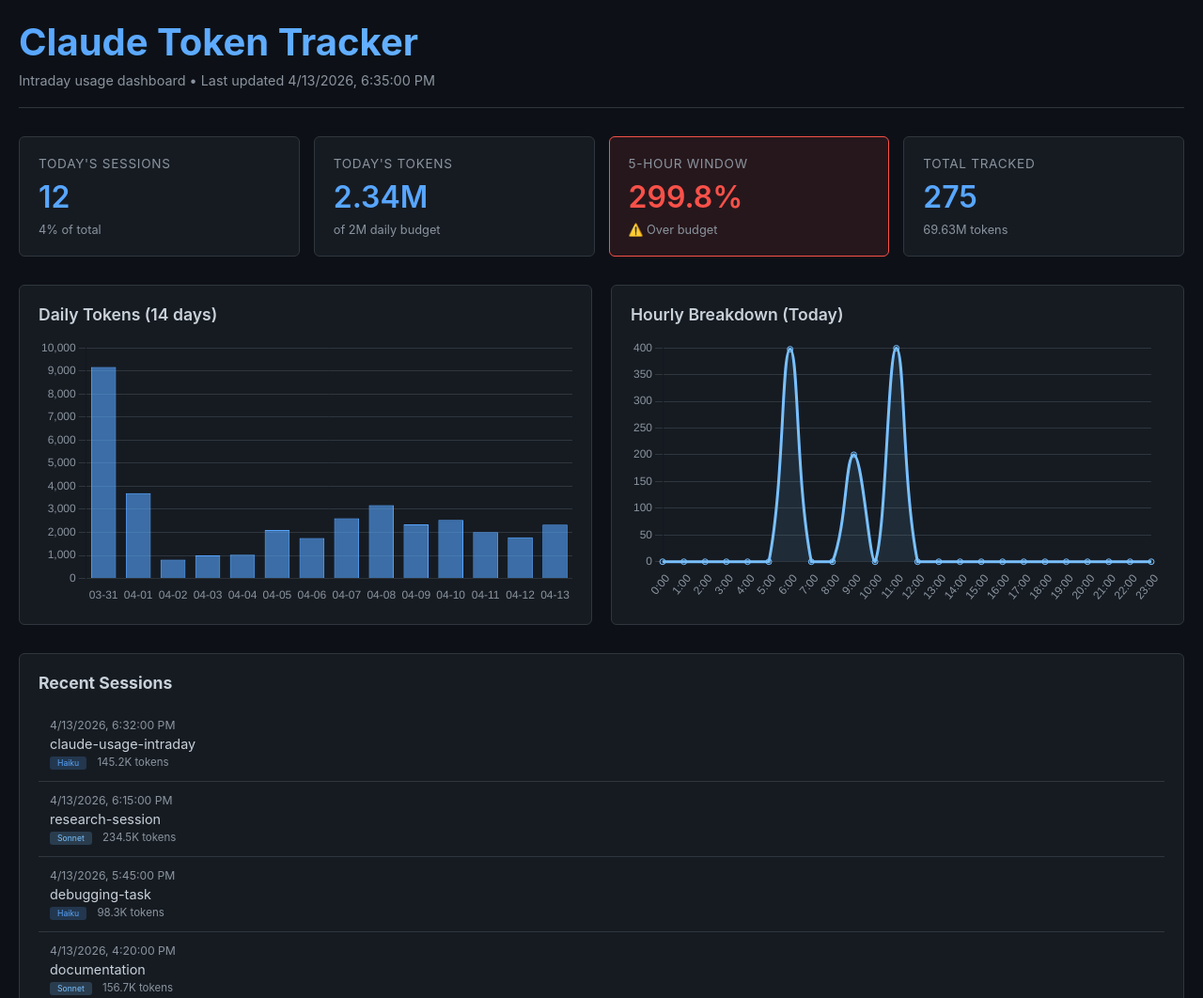
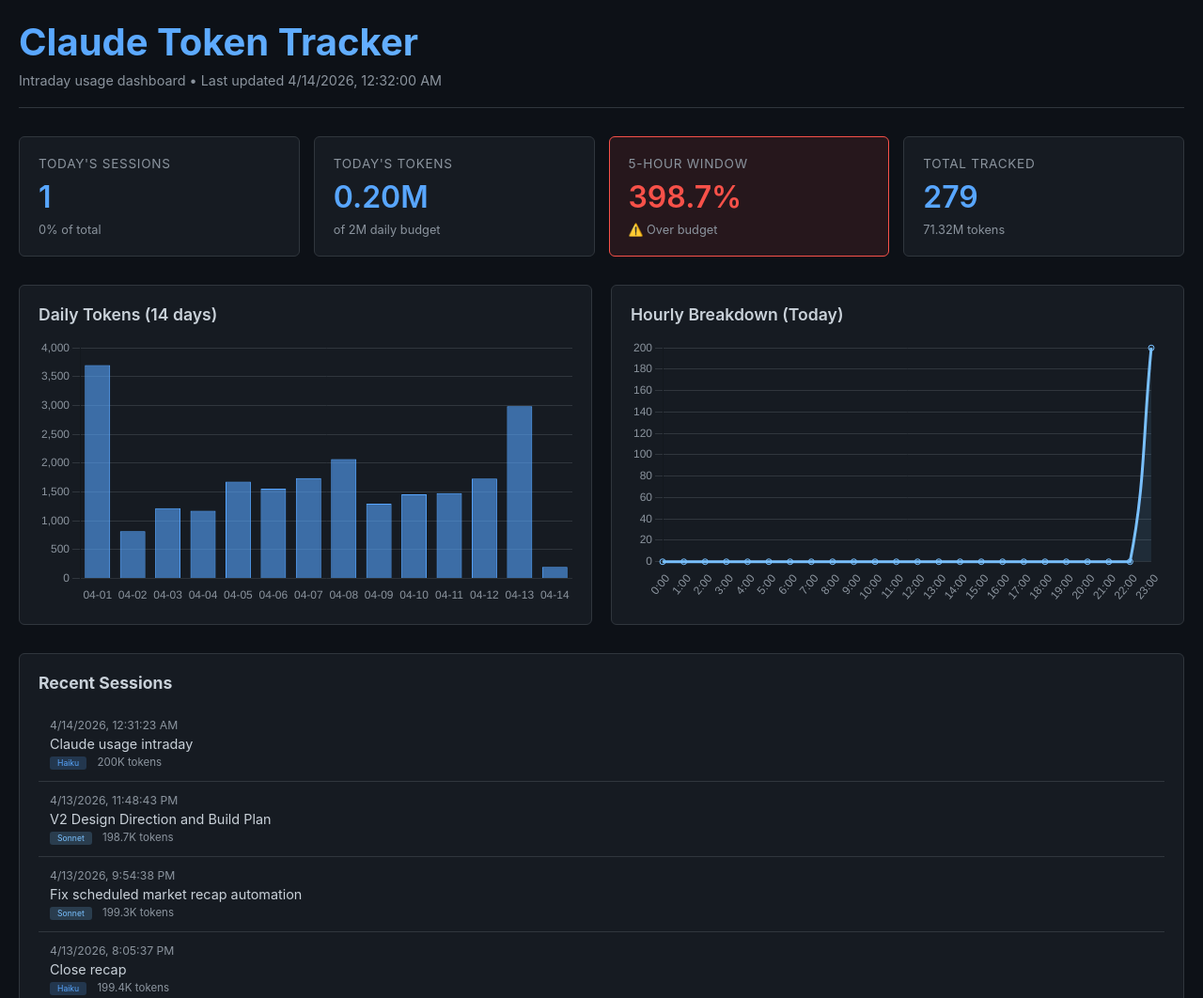
Before and after one commit to jay-commitsAI/claude-token-tracker, a website: page claude-dashboard.html in a window 1280 px wide. Shown: the top 1062 px of the page at 94% size. Drawn offline with nearby package versions, Linux system fonts and the light colour scheme.

Commit message:
Intraday 00:32 | 1 session | window:398.7%

```diff
--- a/claude-dashboard.html
+++ b/claude-dashboard.html
@@ -150,32 +150,32 @@
     <div class="container">
         <div class="header">
             <h1>Claude Token Tracker</h1>
-            <p>Intraday usage dashboard • Last updated <span id="generatedAt">--</span></p>
+            <p>Intraday usage dashboard • Last updated <span id="generatedAt">2026-04-14T00:32:00</span></p>
         </div>
 
         <div class="metrics-grid">
             <div class="metric-card">
                 <div class="metric-label">Today's Sessions</div>
-                <div class="metric-value" id="todaySessionCount">--</div>
-                <div class="metric-subtext" id="todaySessionsPercent">--</div>
+                <div class="metric-value" id="todaySessionCount">1</div>
+                <div class="metric-subtext" id="todaySessionsPercent">0% of total</div>
             </div>
 
             <div class="metric-card">
                 <div class="metric-label">Today's Tokens</div>
-                <div class="metric-value" id="todayTokens">--</div>
+                <div class="metric-value" id="todayTokens">0.20M</div>
                 <div class="metric-subtext">of 2M daily budget</div>
             </div>
 
             <div class="metric-card critical">
                 <div class="metric-label">5-Hour Window</div>
-                <div class="metric-value" id="windowPct">--</div>
-                <div class="metric-subtext" id="windowStatus">--</div>
+                <div class="metric-value" id="windowPct">398.7%</div>
+                <div class="metric-subtext" id="windowStatus">⚠️ Over budget</div>
             </div>
 
             <div class="metric-card">
                 <div class="metric-label">Total Tracked</div>
-                <div class="metric-value" id="totalSessions">--</div>
-                <div class="metric-subtext" id="totalTokens">--</div>
+                <div class="metric-value" id="totalSessions">279</div>
+                <div class="metric-subtext" id="totalTokens">71.32M tokens</div>
             </div>
         </div>
 
@@ -199,29 +199,30 @@
 
     <script>
         const DATA = {
-          generatedAt: "2026-04-13T18:35:00",
-          today: "2026-04-13",
-          todaySessionCount: 12,
-          todayTokens: 2340500,
-          totalSessions: 275,
-          totalTokens: 69626656,
-          windowTokens: 599523,
+          generatedAt: "2026-04-14T00:32:00",
+          today: "2026-04-14",
+          todaySessionCount: 1,
+          todayTokens: 200032,
+          totalSessions: 279,
+          totalTokens: 71315456,
+          windowTokens: 797402,
           windowBudget: 200000,
-          windowPct: 299.8,
-          dailyLabels: ["03-31", "04-01", "04-02", "04-03", "04-04", "04-05", "04-06", "04-07", "04-08", "04-09", "04-10", "04-11", "04-12", "04-13"],
-          dailySessions: [15, 15, 7, 9, 8, 14, 12, 16, 18, 12, 14, 10, 10, 12],
-          dailyTokensK: [9172.9, 3700.6, 820.6, 997.4, 1031.0, 2098.6, 1754.3, 2614.9, 3185.1, 2345.6, 2541.4, 2015.7, 1783.8, 2340.5],
-          hourlyTokensK: [0, 0, 0, 0, 0, 0, 397.5, 0, 0, 200.1, 0, 399.4, 0, 0, 0, 0, 0, 0, 0, 0, 0, 0, 0, 0],
+          windowPct: 398.7,
+          windowStartISO: "2026-04-13T19:31:23Z",
+          dailyLabels: ["04-01", "04-02", "04-03", "04-04", "04-05", "04-06", "04-07", "04-08", "04-09", "04-10", "04-11", "04-12", "04-13", "04-14"],
+          dailySessions: [15, 7, 9, 8, 14, 12, 16, 18, 12, 14, 10, 10, 15, 1],
+          dailyTokensK: [3700.6, 820.6, 1220.5, 1173.5, 1680.3, 1558.0, 1742.1, 2073.5, 1296.3, 1461.5, 1480.2, 1732.0, 2989.3, 200.0],
+          hourlyTokensK: [0, 0, 0, 0, 0, 0, 0, 0, 0, 0, 0, 0, 0, 0, 0, 0, 0, 0, 0, 0, 0, 0, 0, 200.0],
           recentSessions: [
-            { timestamp: "2026-04-13T18:32:00", title: "claude-usage-intraday", model: "claude-haiku-4-5-20251001", tokensK: 145.2 },
-            { timestamp: "2026-04-13T18:15:00", title: "research-session", model: "claude-sonnet-4-6", tokensK: 234.5 },
-            { timestamp: "2026-04-13T17:45:00", title: "debugging-task", model: "claude-haiku-4-5-20251001", tokensK: 98.3 },
-            { timestamp: "2026-04-13T16:20:00", title: "documentation", model: "claude-sonnet-4-6", tokensK: 156.7 },
-            { timestamp: "2026-04-13T15:10:00", title: "code-review", model: "claude-haiku-4-5-20251001", tokensK: 209.4 }
+            { timestamp: "2026-04-14T00:31:23.126000", title: "Claude usage intraday", model: "claude-haiku-4-5-20251001", tokensK: 200.0 },
+            { timestamp: "2026-04-13T23:48:43.630000", title: "V2 Design Direction and Build Plan", model: "claude-sonnet-4-6", tokensK: 198.7 },
+            { timestamp: "2026-04-13T21:54:38.722000", title: "Fix scheduled market recap automation", model: "claude-sonnet-4-6", tokensK: 199.3 },
+            { timestamp: "2026-04-13T20:05:37.154000", title: "Close recap", model: "claude-haiku-4-5-20251001", tokensK: 199.4 },
+            { timestamp: "2026-04-13T16:32:36.571000", title: "Claude usage intraday", model: "claude-haiku-4-5-20251001", tokensK: 200.1 }
           ],
           modelCounts: {
-            "claude-haiku-4-5-20251001": 135,
-            "claude-sonnet-4-6": 136,
+            "claude-haiku-4-5-20251001": 137,
+            "claude-sonnet-4-6": 138,
             "claude-opus-4-6": 4
           }
         };
```
